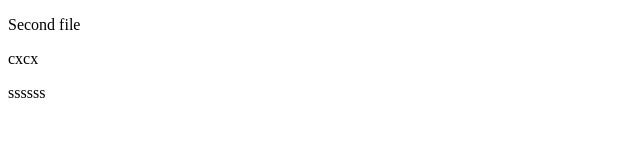
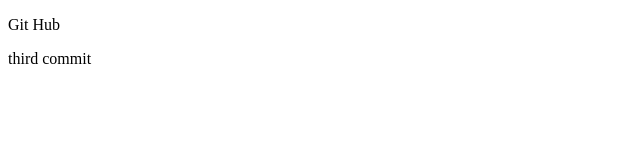
Before and after one commit to Githubkapibar/VSCode, a plain HTML site: page Index2.html in a window 1280 px wide. Shown: the whole page, without its empty margins (0-640 px from the left). Drawn offline with Linux system fonts and the light colour scheme.

Commit message:
third commit

```diff
--- a/Index2.html
+++ b/Index2.html
@@ -7,9 +7,7 @@
     <title>Document</title>
 </head>
 <body>
-    <p>Second file</p>
-    <p>cxcx</p>
-    <p>ssssss</p>
-
+    <p>Git Hub</p>
+    <p>third commit</p>
 </body>
 </html>
```
